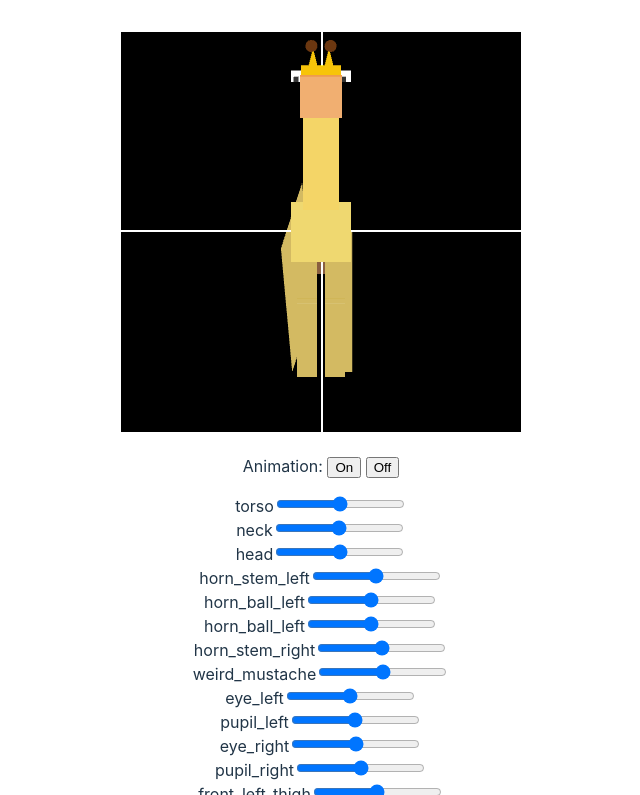
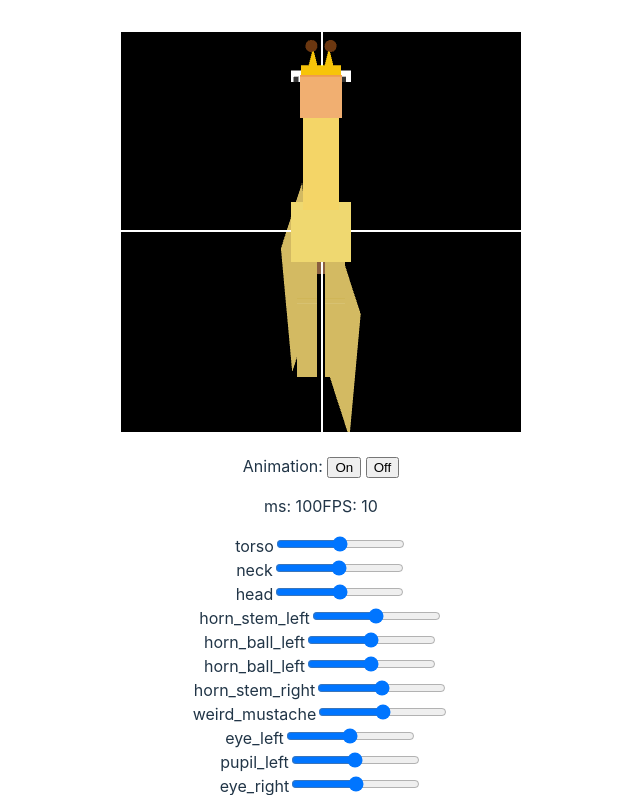
Before and after one commit to anranlee99/CSE160-ASG2, a website built with Vite: page index.html in a window 1280 px wide. Both pictures are taken after a click on the button "On". Shown: the top 795 px of the page, without its empty margins (319-959 px from the left). Built offline with nearby package versions, Linux system fonts and the light colour scheme; animation ran at ten frames a second.

Commit message:
fasodifuhaisweuh:

```diff
--- a/index.html
+++ b/index.html
@@ -14,7 +14,9 @@
           <input type="button" id="animationOn" value="On">
           <input type="button" id="animationOff" value="Off">
         </p>
+      <p id="fps">
 
+      </p>
     </div>
     <script type="module" src="/src/main.ts"></script>
 
--- a/src/main.ts
+++ b/src/main.ts
@@ -585,14 +585,31 @@ class Model {
     this.camera = camera;
   }
 
-  animate() {
-    let back_left_thigh = this.parts.find((part) => part.id === "back_left_thigh") as Cube;
-    back_left_thigh.m.rotate(1, 0, 0, 0.1);
+  animate(deltaTime: number) {
+    // Time factor to control the speed of the animation
+    const speed = 0.01;
+    const angleAmplitude = 0.5; // Max angle for rotation
+
+    // Calculate the rotation angle based on time
+    const angle = Math.sin(deltaTime * speed) * angleAmplitude;
+
+    // Rotate the back left thigh
+    let back_left_thigh = this.parts.find((part) => part.id === "back_left_thigh");
+    if (back_left_thigh) {
+      // Apply rotation around the x-axis at the pivot point
+      back_left_thigh.m.rotate(1, 0, 0, angle);
+    }
+
+    // Rotate the back right thigh with opposite phase
     let back_right_thigh = this.parts.find((part) => part.id === "back_right_thigh");
-    let rest = this.parts.filter((part) => part.id !== "back_left_thigh" && part.id !== "back_right_thigh");
+    if (back_right_thigh) {
+      // Apply rotation around the x-axis at the pivot point
+      back_right_thigh.m.rotate(1, 0, 0, -angle);
+    }
   }
-  draw() {
-    if(this.anim){ this.animate();}
+
+  draw(deltaTime: number = 0) {
+    if (this.anim) { this.animate(deltaTime); }
     this.gl.clear(this.gl.COLOR_BUFFER_BIT | this.gl.DEPTH_BUFFER_BIT);
     this.camera.m.scale(scroll, scroll, scroll);
     this.gl.uniformMatrix4fv(this.gl.getUniformLocation(this.program, "u_GlobalRotateMatrix"), false, this.camera.m.elements);
@@ -684,8 +701,22 @@ animOn.addEventListener('click', () => {
 animOff.addEventListener('click', () => {
   giraffe.anim = false;
 });
+
+let time_since_last_frame = performance.now();
+let lastUpdateTime = 0;
+const updateInterval = 1000;
+const fpsel = document.querySelector('#fps') as HTMLParagraphElement;
 function render() {
-  giraffe.draw();
+  const now = performance.now();
+  const delta = now - time_since_last_frame;
+  time_since_last_frame = now;
+  const fps = 1000 / delta;
+  if (now - lastUpdateTime > updateInterval) {
+    fpsel.innerText = `ms: ${Math.round(delta)}FPS: ${Math.round(fps)}`;
+    lastUpdateTime = now;
+
+  }
+  giraffe.draw(delta);
   scroll = 1;
   requestAnimationFrame(render);
 }
```
